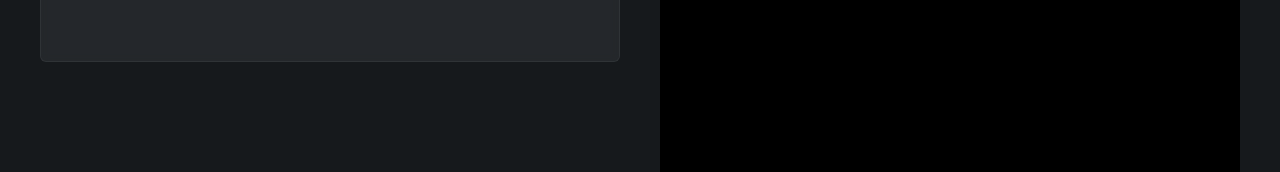
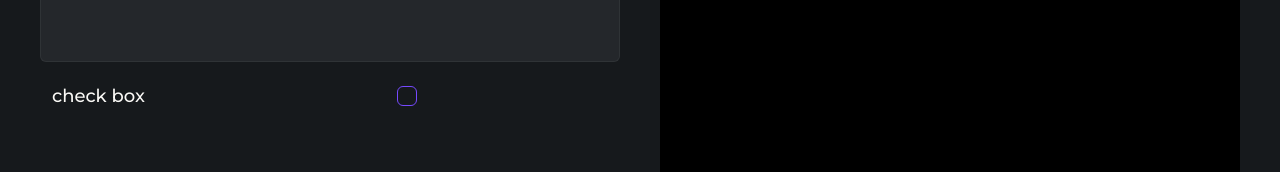
Before and after one commit to muscaa/cv-maker, a Next.js app: page / in a window 1280 px wide. Shown: the part 276-448 px from the top of the page. Built offline with nearby package versions, Linux system fonts and the light colour scheme.

Commit message:
Added checkbox & minor modifications

```diff
--- a/src/app/components/CheckBoxButton.tsx
+++ b/src/app/components/CheckBoxButton.tsx
@@ -1,5 +1,40 @@
-export default function CheckBoxButton() {
+export interface CheckBoxButtonProps {
+    id?: string;
+    name?: string;
+    className?: string;
+    onChange?: React.ChangeEventHandler<HTMLInputElement>;
+}
+
+export default function CheckBoxButton(props: CheckBoxButtonProps) {
     return (
-        <></>
+        <div className="flex p-4 w-full justify-center items-center relative">
+                <input
+                    type="checkbox"
+                    className="appearance-none peer w-5 h-5 cursor-pointer rounded-md
+                        border border-primary checked:bg-primary
+                        transition-colors duration-200 ease-in-out
+                    "
+                />
+                <div className="
+                    absolute text-text-1 opacity-0 peer-checked:opacity-100 pointer-events-none
+                    transition-opacity duration-200 ease-in-out
+                    "
+                >
+                    <svg
+                        xmlns="http://www.w3.org/2000/svg"
+                        viewBox="0 0 20 20"
+                        fill="currentColor"
+                        stroke="currentColor"
+                        stroke-width="1"
+                        className="w-3.5 h-3.5"
+                    >
+                        <path
+                            fill-rule="evenodd"
+                            clip-rule="evenodd"
+                            d="M16.707 5.293a1 1 0 010 1.414l-8 8a1 1 0 01-1.414 0l-4-4a1 1 0 011.414-1.414L8 12.586l7.293-7.293a1 1 0 011.414 0z"
+                        />
+                    </svg>
+                </div>
+        </div>
     );
 }
--- a/src/app/components/TextArea.tsx
+++ b/src/app/components/TextArea.tsx
@@ -13,7 +13,7 @@ export default function TextArea(props: TextAreaProps) {
             name={props.name}
             placeholder={props.placeholder}
             className={`resize-none min-h-32 appearance-none placeholder-text-2 outline-none p-3
-                bg-background-4 bg-opacity-25 backdrop-blur-sm rounded-md
+                bg-background-4 bg-opacity-25 rounded-md
                 border border-background-4 border-opacity-25 w-full
                 ${props.className}`}
             onChange={props.onChange}
--- a/src/app/components/TextField.tsx
+++ b/src/app/components/TextField.tsx
@@ -7,18 +7,18 @@ export interface TextFieldProps {
     onChange?: React.ChangeEventHandler<HTMLInputElement>;
 }
 
-export default function TextField(options: TextFieldProps) {
+export default function TextField(props: TextFieldProps) {
     return (
         <input
-            id={options.id}
-            type={options.type}
-            name={options.name}
-            placeholder={options.placeholder}
+            id={props.id}
+            type={props.type}
+            name={props.name}
+            placeholder={props.placeholder}
             className={`appearance-none placeholder-text-2 outline-none p-3
-                bg-background-4 bg-opacity-25 backdrop-blur-sm rounded-md
+                bg-background-4 bg-opacity-25 rounded-md
                 border border-background-4 border-opacity-25 w-full
-                ${options.className}`}
-            onChange={options.onChange}
+                ${props.className}`}
+            onChange={props.onChange}
         />
     );
 }
--- a/src/app/sections/CVMakerSection.tsx
+++ b/src/app/sections/CVMakerSection.tsx
@@ -6,6 +6,7 @@ import Text from "../components/Text";
 import TextField from "../components/TextField";
 import TextArea from "../components/TextArea";
 import Empty from "../components/Empty";
+import CheckBoxButton from "../components/CheckBoxButton";
 
 export default function CVMakerSection() {
     return (
@@ -26,6 +27,12 @@ export default function CVMakerSection() {
                 <Button text="yes"/>
             </Layout.Rows>
             <TextArea placeholder="text area" />
+            <Layout.Rows>
+                <Text text="check box" />
+                <Empty />
+                <CheckBoxButton />
+                <Empty />
+            </Layout.Rows>
         </section>
     );
 }
```
